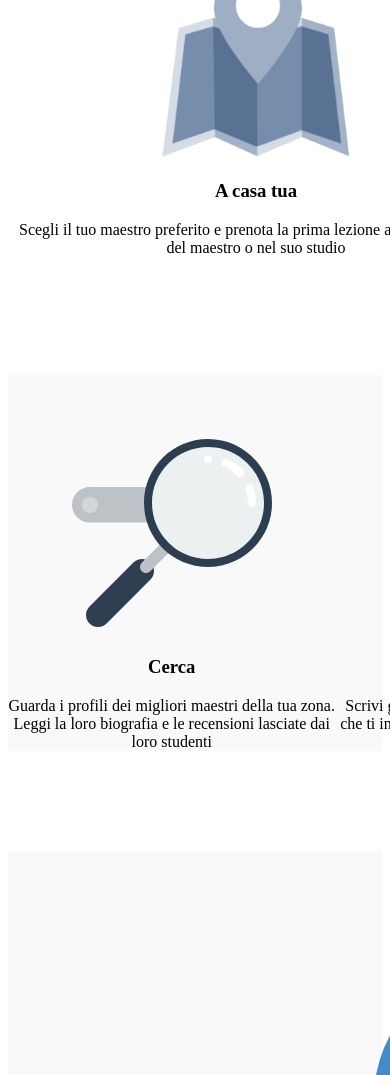
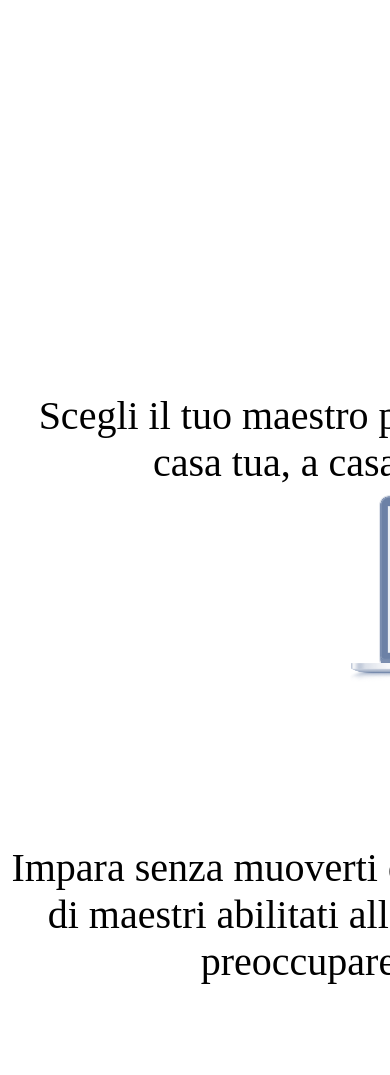
Before and after one commit to simonebresci/html-css-resp-wannable, a plain HTML site: page index.html in a window 390 px wide. Shown: the part 197-1272 px from the top of the page. Drawn offline with Linux system fonts and the light colour scheme.

Commit message:
layout cellulare - inserito layout colonna unica

```diff
--- a/index.html
+++ b/index.html
@@ -4,6 +4,8 @@
     <meta charset="utf-8">
     <meta name="viewport" content="width=device-width, initial-scale=1.0">
     <link rel="stylesheet" href="style.css">
+    <!-- Inizializza width device -->
+    <meta name="viewport" content="width=device-width, initial-scale=1.0">
     <title>Boolean aCademy</title>
   </head>
   <body>
--- a/style.css
+++ b/style.css
@@ -71,3 +71,39 @@ img {
 .clear {
   clear: both;
 }
+
+
+/* Cellulare - Media query <420px */
+@media screen and (max-width: 420px){
+
+  /* BLOCCO LEZIONI - aumenta width a 100%*/
+  #lezioni .row>.left,
+  #lezioni .row>.right {
+    width: 100%;
+    float: left;
+  }
+
+  /* BLOCCO STEPS - aumenta width a 100%*/
+  #steps .row>.left,
+  #steps .row>.central,
+  #steps .row>.right {
+    float: left;
+    width: 100%;
+  }
+
+  /* h1, h2, h3, testo personalizzati */
+  .row h1{
+    font-size: 72px;
+  }
+  .row h2{
+    font-size: 60px;
+  }
+  .row h3{
+    font-size: 50px;
+  }
+  .row * {
+    font-size: 40px;
+  }
+  /* h1, h2, h3, testo personalizzati */
+
+}
```
